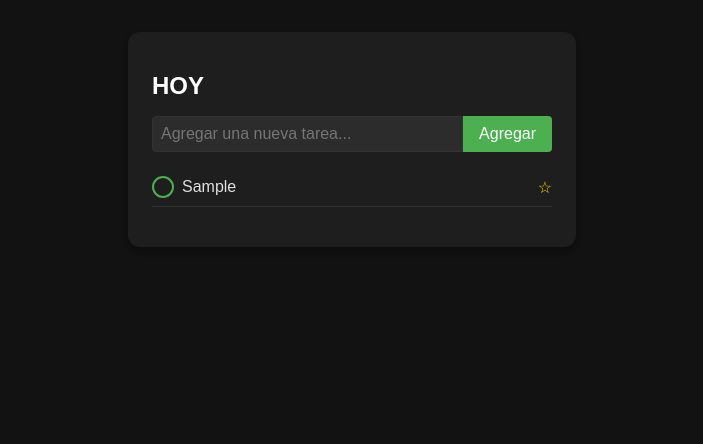
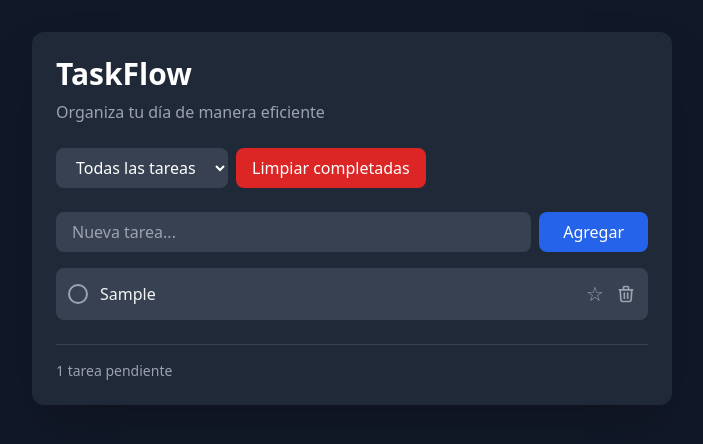
Before and after one commit to MondoBoricua/Minimalist-To-Do-List-App, a plain HTML site: page index.html in a window 1280 px wide. Both pictures are taken after typing "Sample" into the empty fields and a click on the button "Agregar". Shown: the whole page, without its empty margins (288-991 px from the left). Drawn offline with nearby package versions, Linux system fonts and the light colour scheme.

Commit message:
Update index.html
TaskFlow

```diff
--- a/index.html
+++ b/index.html
@@ -3,151 +3,209 @@
 <head>
     <meta charset="UTF-8">
     <meta name="viewport" content="width=device-width, initial-scale=1.0">
-    <title>Lista de Tareas Minimalista - Modo Oscuro</title>
+    <title>TaskFlow - Gestor de Tareas Profesional</title>
+    <script src="https://cdn.tailwindcss.com"></script>
+    <link rel="stylesheet" href="https://cdnjs.cloudflare.com/ajax/libs/animate.css/4.1.1/animate.min.css">
     <style>
-        /* Estilos CSS para el modo oscuro */
-        body, html {
-            font-family: Arial, sans-serif;
-            margin: 0;
-            padding: 0;
-            height: 100%;
-            background-color: #121212;
-            color: #e0e0e0;
+        .task-enter {
+            animation: slideIn 0.3s ease-out;
         }
-        .container {
-            max-width: 400px;
-            margin: 2rem auto;
-            background-color: #1e1e1e;
-            border-radius: 12px;
-            box-shadow: 0 4px 6px rgba(0, 0, 0, 0.3);
-            padding: 1.5rem;
+        @keyframes slideIn {
+            from {
+                transform: translateX(-20px);
+                opacity: 0;
+            }
+            to {
+                transform: translateX(0);
+                opacity: 1;
+            }
         }
-        h1 {
-            font-size: 1.5rem;
-            margin-bottom: 1rem;
-            color: #ffffff;
+        .task-exit {
+            animation: fadeOut 0.3s ease-out;
         }
-        .input-group {
-            display: flex;
-            margin-bottom: 1rem;
-        }
-        #todoInput {
-            flex-grow: 1;
-            padding: 0.5rem;
-            border: 1px solid #333;
-            border-radius: 4px 0 0 4px;
-            font-size: 1rem;
-            background-color: #2c2c2c;
-            color: #e0e0e0;
-        }
-        #addButton {
-            padding: 0.5rem 1rem;
-            background-color: #4CAF50;
-            color: white;
-            border: none;
-            border-radius: 0 4px 4px 0;
-            cursor: pointer;
-            font-size: 1rem;
-        }
-        ul {
-            list-style-type: none;
-            padding: 0;
-        }
-        li {
-            display: flex;
-            align-items: center;
-            padding: 0.5rem 0;
-            border-bottom: 1px solid #333;
-        }
-        .checkbox {
-            margin-right: 0.5rem;
-            width: 18px;
-            height: 18px;
-            border: 2px solid #4CAF50;
-            border-radius: 50%;
-            display: inline-block;
-            cursor: pointer;
-        }
-        .checked .checkbox {
-            background-color: #4CAF50;
-        }
-        .checked span {
-            text-decoration: line-through;
-            color: #888;
-        }
-        .star {
-            margin-left: auto;
-            color: #FFD700;
-            cursor: pointer;
+        @keyframes fadeOut {
+            to {
+                opacity: 0;
+            }
         }
     </style>
 </head>
-<body>
-    <div class="container">
-        <h1>HOY</h1>
-        <div class="input-group">
-            <input type="text" id="todoInput" placeholder="Agregar una nueva tarea...">
-            <button id="addButton">Agregar</button>
+<body class="bg-gray-900 min-h-screen text-gray-100">
+    <div class="container mx-auto px-4 py-8 max-w-2xl">
+        <div class="bg-gray-800 rounded-xl shadow-2xl p-6">
+            <header class="mb-6">
+                <h1 class="text-3xl font-bold text-white mb-2">TaskFlow</h1>
+                <p class="text-gray-400">Organiza tu día de manera eficiente</p>
+            </header>
+
+            <div class="flex gap-2 mb-6">
+                <select id="taskFilter" class="bg-gray-700 text-white rounded-lg px-4 py-2 focus:outline-none focus:ring-2 focus:ring-blue-500">
+                    <option value="all">Todas las tareas</option>
+                    <option value="active">Activas</option>
+                    <option value="completed">Completadas</option>
+                    <option value="starred">Importantes</option>
+                </select>
+                <button id="clearCompleted" class="bg-red-600 hover:bg-red-700 text-white px-4 py-2 rounded-lg transition-colors">
+                    Limpiar completadas
+                </button>
+            </div>
+
+            <div class="space-y-4">
+                <div class="flex gap-2">
+                    <input type="text" id="todoInput"
+                           class="flex-1 bg-gray-700 text-white rounded-lg px-4 py-2 focus:outline-none focus:ring-2 focus:ring-blue-500"
+                           placeholder="Nueva tarea...">
+                    <button id="addButton"
+                            class="bg-blue-600 hover:bg-blue-700 text-white px-6 py-2 rounded-lg transition-colors">
+                        Agregar
+                    </button>
+                </div>
+
+                <div class="mt-4">
+                    <ul id="todoList" class="space-y-2"></ul>
+                </div>
+            </div>
+
+            <div class="mt-6 pt-4 border-t border-gray-700">
+                <p id="taskStats" class="text-sm text-gray-400">
+                    0 tareas pendientes
+                </p>
+            </div>
         </div>
-        <ul id="todoList"></ul>
     </div>
 
     <script>
-        // Obtener referencias a los elementos del DOM
-        const todoInput = document.getElementById('todoInput');
-        const addButton = document.getElementById('addButton');
-        const todoList = document.getElementById('todoList');
+        class TaskManager {
+            constructor() {
+                this.tasks = JSON.parse(localStorage.getItem('tasks')) || [];
+                this.todoInput = document.getElementById('todoInput');
+                this.addButton = document.getElementById('addButton');
+                this.todoList = document.getElementById('todoList');
+                this.taskFilter = document.getElementById('taskFilter');
+                this.clearCompleted = document.getElementById('clearCompleted');
+                this.taskStats = document.getElementById('taskStats');
 
-        // Agregar eventos a los elementos
-        addButton.addEventListener('click', addTodo);
-        todoInput.addEventListener('keypress', function(e) {
-            if (e.key === 'Enter') addTodo();
-        });
+                this.setupEventListeners();
+                this.renderTasks();
+                this.updateStats();
+            }
 
-        /**
-         * Función para agregar una nueva tarea a la lista
-         */
-        function addTodo() {
-            const todoText = todoInput.value.trim();
-            if (todoText) {
-                // Crear un nuevo elemento de lista
-                const li = document.createElement('li');
-                li.innerHTML = `
-                    <div class="checkbox"></div>
-                    <span>${todoText}</span>
-                    <div class="star">☆</div>
-                `;
-                todoList.appendChild(li);
-                todoInput.value = ''; // Limpiar el campo de entrada
+            setupEventListeners() {
+                this.addButton.addEventListener('click', () => this.addTask());
+                this.todoInput.addEventListener('keypress', (e) => {
+                    if (e.key === 'Enter') this.addTask();
+                });
+                this.taskFilter.addEventListener('change', () => this.renderTasks());
+                this.clearCompleted.addEventListener('click', () => this.clearCompletedTasks());
+            }
 
-                // Agregar funcionalidad al checkbox
-                li.querySelector('.checkbox').addEventListener('click', function() {
-                    li.classList.toggle('checked');
+            addTask() {
+                const text = this.todoInput.value.trim();
+                if (!text) return;
+
+                const task = {
+                    id: Date.now(),
+                    text,
+                    completed: false,
+                    starred: false,
+                    createdAt: new Date().toISOString()
+                };
+
+                this.tasks.unshift(task);
+                this.saveToLocalStorage();
+                this.renderTasks();
+                this.todoInput.value = '';
+                this.updateStats();
+            }
+
+            toggleTaskStatus(id, property) {
+                const task = this.tasks.find(t => t.id === id);
+                if (task) {
+                    task[property] = !task[property];
+                    this.saveToLocalStorage();
+                    this.renderTasks();
+                    this.updateStats();
+                }
+            }
+
+            deleteTask(id) {
+                const taskElement = document.querySelector(`[data-task-id="${id}"]`);
+                taskElement.classList.add('task-exit');
+
+                setTimeout(() => {
+                    this.tasks = this.tasks.filter(t => t.id !== id);
+                    this.saveToLocalStorage();
+                    this.renderTasks();
+                    this.updateStats();
+                }, 300);
+            }
+
+            clearCompletedTasks() {
+                this.tasks = this.tasks.filter(t => !t.completed);
+                this.saveToLocalStorage();
+                this.renderTasks();
+                this.updateStats();
+            }
+
+            saveToLocalStorage() {
+                localStorage.setItem('tasks', JSON.stringify(this.tasks));
+            }
+
+            getFilteredTasks() {
+                const filter = this.taskFilter.value;
+                switch(filter) {
+                    case 'active':
+                        return this.tasks.filter(t => !t.completed);
+                    case 'completed':
+                        return this.tasks.filter(t => t.completed);
+                    case 'starred':
+                        return this.tasks.filter(t => t.starred);
+                    default:
+                        return this.tasks;
+                }
+            }
+
+            renderTasks() {
+                const filteredTasks = this.getFilteredTasks();
+                this.todoList.innerHTML = '';
+
+                filteredTasks.forEach(task => {
+                    const li = document.createElement('li');
+                    li.dataset.taskId = task.id;
+                    li.className = 'task-enter flex items-center gap-3 bg-gray-700 p-3 rounded-lg';
+
+                    li.innerHTML = `
+                        <button class="w-5 h-5 rounded-full border-2 flex items-center justify-center ${
+                            task.completed
+                                ? 'bg-green-500 border-green-500'
+                                : 'border-gray-400 hover:border-green-500'
+                        }" onclick="taskManager.toggleTaskStatus(${task.id}, 'completed')">
+                            ${task.completed ? '<svg class="w-3 h-3 text-white" fill="none" stroke="currentColor" viewBox="0 0 24 24"><path stroke-linecap="round" stroke-linejoin="round" stroke-width="2" d="M5 13l4 4L19 7"></path></svg>' : ''}
+                        </button>
+                        <span class="flex-1 ${task.completed ? 'line-through text-gray-400' : ''}">${task.text}</span>
+                        <button class="text-xl ${task.starred ? 'text-yellow-400' : 'text-gray-400 hover:text-yellow-400'}"
+                                onclick="taskManager.toggleTaskStatus(${task.id}, 'starred')">
+                            ${task.starred ? '★' : '☆'}
+                        </button>
+                        <button class="text-gray-400 hover:text-red-500"
+                                onclick="taskManager.deleteTask(${task.id})">
+                            <svg class="w-5 h-5" fill="none" stroke="currentColor" viewBox="0 0 24 24">
+                                <path stroke-linecap="round" stroke-linejoin="round" stroke-width="2" d="M19 7l-.867 12.142A2 2 0 0116.138 21H7.862a2 2 0 01-1.995-1.858L5 7m5 4v6m4-6v6m1-10V4a1 1 0 00-1-1h-4a1 1 0 00-1 1v3M4 7h16"></path>
+                            </svg>
+                        </button>
+                    `;
+
+                    this.todoList.appendChild(li);
                 });
+            }
 
-                // Agregar funcionalidad a la estrella
-                li.querySelector('.star').addEventListener('click', function() {
-                    this.textContent = this.textContent === '☆' ? '★' : '☆';
-                });
+            updateStats() {
+                const pendingTasks = this.tasks.filter(t => !t.completed).length;
+                this.taskStats.textContent = `${pendingTasks} tarea${pendingTasks !== 1 ? 's' : ''} pendiente${pendingTasks !== 1 ? 's' : ''}`;
             }
         }
 
-        /**
-         * Explicación de las funcionalidades principales:
-         *
-         * 1. addTodo():
-         *    - Se activa al hacer clic en el botón "Agregar" o presionar Enter en el campo de entrada.
-         *    - Crea un nuevo elemento de lista con un checkbox, el texto de la tarea y una estrella.
-         *    - Agrega la nueva tarea a la lista y limpia el campo de entrada.
-         *
-         * 2. Evento del checkbox:
-         *    - Al hacer clic en el checkbox, alterna la clase 'checked' en el elemento de la lista.
-         *    - Esto cambia visualmente el estado de la tarea (completada/no completada).
-         *
-         * 3. Evento de la estrella:
-         *    - Al hacer clic en la estrella, alterna entre '☆' y '★'.
-         *    - Permite marcar tareas como importantes o prioritarias.
-         */
+        const taskManager = new TaskManager();
     </script>
 </body>
 </html>
```
